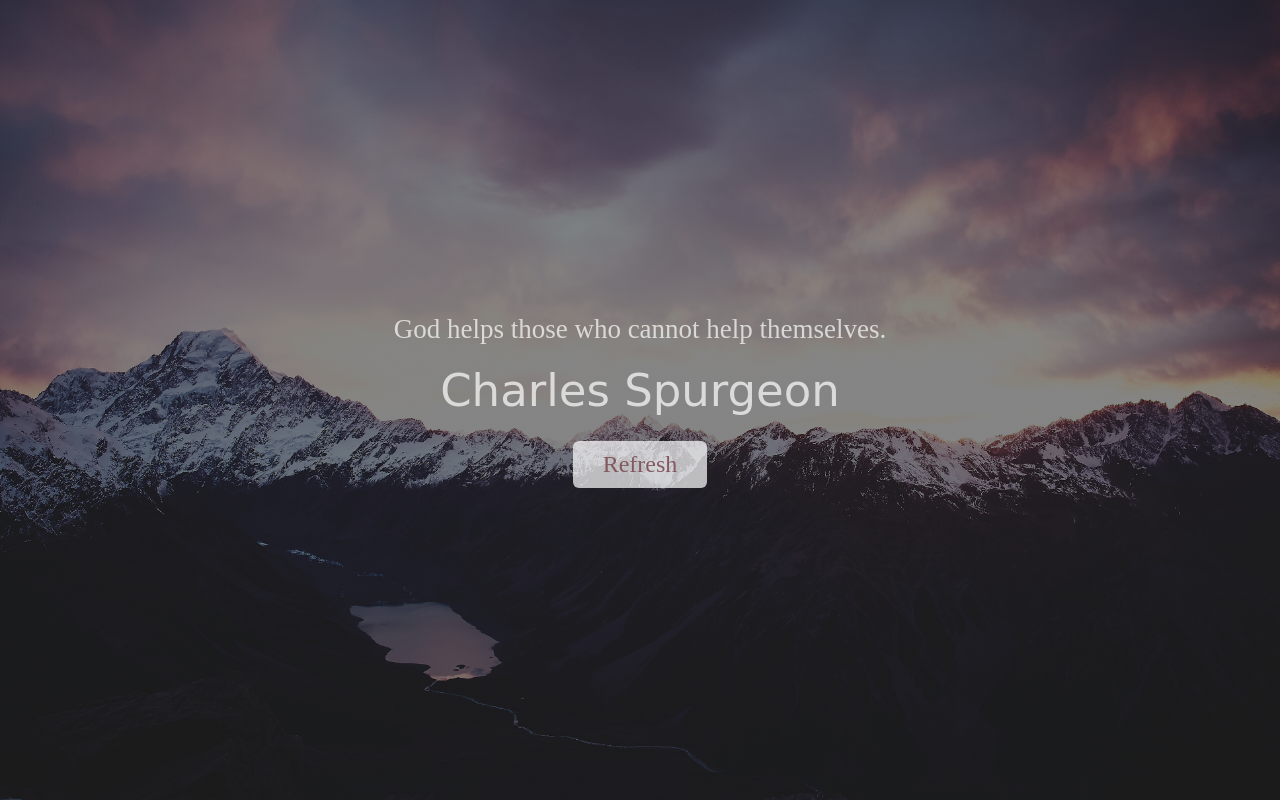
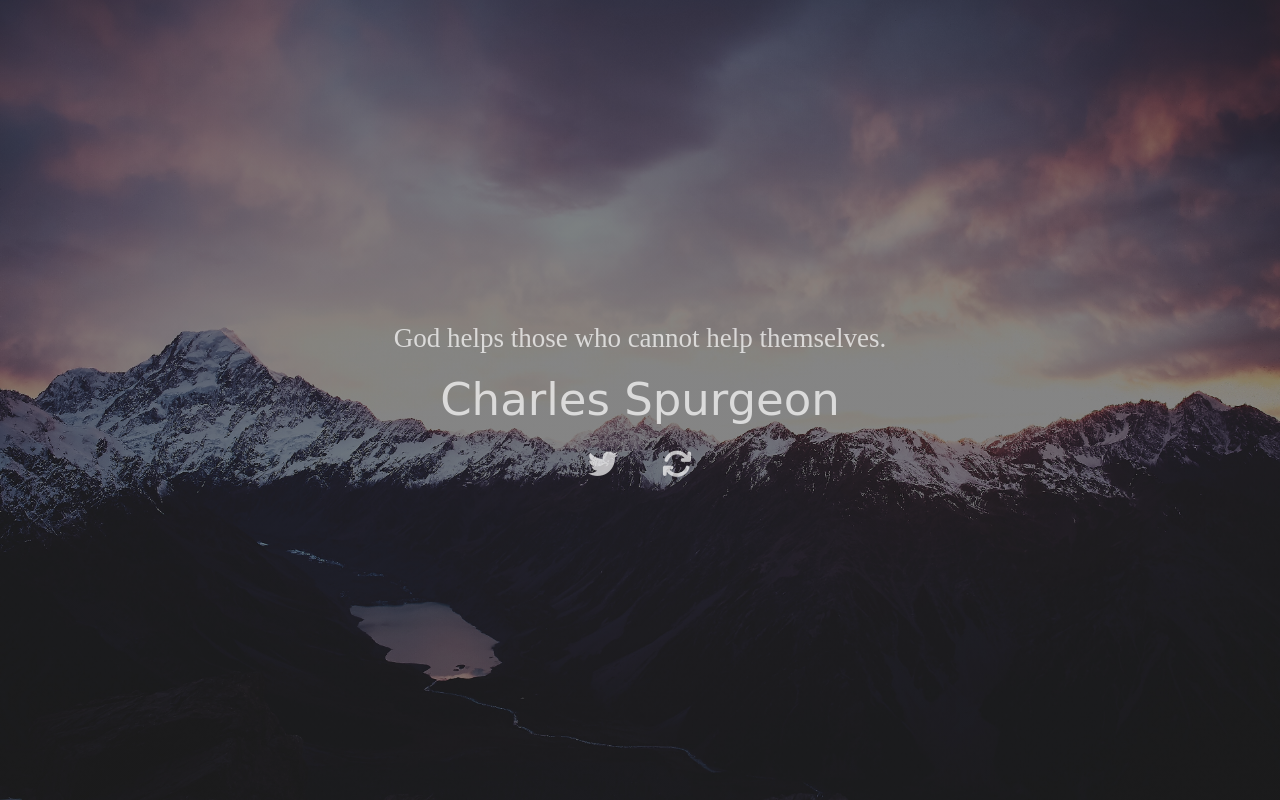
Before and after one commit to robersonj/randomquotes, a plain HTML site: page index.html in a window 1280 px wide. Drawn offline with nearby package versions, Linux system fonts and the light colour scheme; a web font is replaced by a local one.

Commit message:
Removed buttons and replaced with icons. Added transition effects.

```diff
--- a/index.html
+++ b/index.html
@@ -6,7 +6,6 @@
     <!-- Stylesheets -->
     <link rel="stylesheet" type="text/css" href="./resources/css/reset.css">
     <link rel="stylesheet" type="text/css" href="./resources/css/style.css">
-    <link rel="stylesheet" type="text/css" href="resources/css/font-awesome.css">
     <link href="https://fonts.googleapis.com/css?family=Bellefair|Mrs+Saint+Delafield" rel="stylesheet">
     <title>Random Reformed Quotes</title>
   </head>
@@ -14,8 +13,10 @@
     <div class="txt-container">
       <p id="quote">God helps those who cannot help themselves.</p>
       <p id="author">Charles Spurgeon</p>
-      <button type="button" onclick="generateQuote()">Refresh</button>
+      <i class="fa fa-twitter" aria-hidden="true" onclick="tweetThis()"></i>
+      <i class="fa fa-refresh" aria-hidden="true" onclick="generateQuote()"></i>
     </div>
+  <script src="https://use.fontawesome.com/48bd6e5115.js"></script>
   <script src="http://code.jquery.com/jquery-latest.js"></script>
   <script src="resources/js/script.js" type="text/javascript"></script>
   </body>
--- a/resources/css/style.css
+++ b/resources/css/style.css
@@ -16,27 +16,22 @@ body {
 	width: 95vw;
 }
 
-.txt-container button {
-	background-color: rgba(255,255,255, .7);
-	border: 0;
-	border-radius: 6px;
-	color: #835960;
-	cursor: pointer;
-	font-family: 'Bellefair', serif;
-	font-size: 20px;
-	padding: 10px 20px;
-	transition: all .3s ease-in-out;
-}
-
-.txt-container button:hover {
-	background-color: rgba(255,255,255, 1);
-}
 
 .txt-container p {
 	line-height: 1.3;
 }
 
+.txt-container i {
+    color: rgba(255, 255, 255, 0.7);
+    font-size: 30px;
+    transition: all .3 ease-in-out;
+    margin: 0 20px;
+}
 
+.txt-container i:hover{
+    color: rgba(255,255,255,0.9);
+    transition: all .2 ease-in-out;
+}
 
 #author {
   color: rgba(255, 255, 255, 0.7);
```
